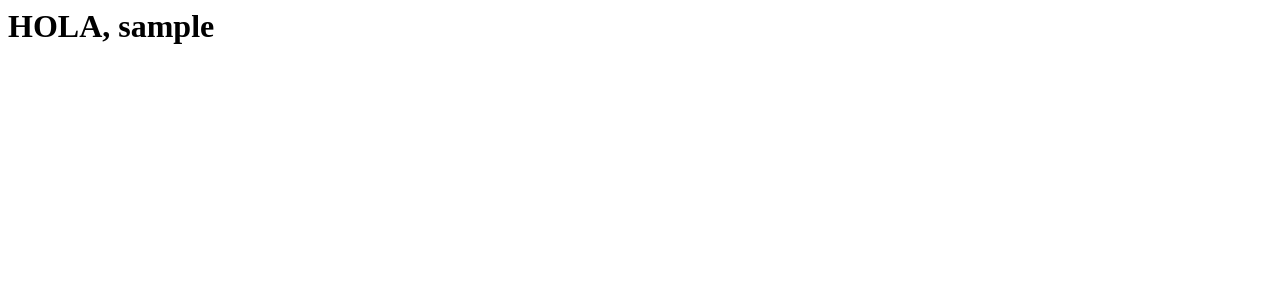
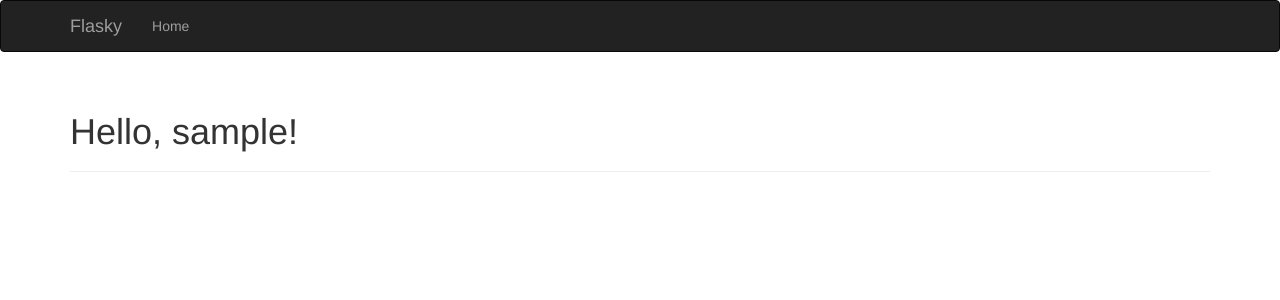
Before and after one commit to andesdevroot/FLASK_TEST_APP_1, a Flask app: a page that uses templates/user.html in a window 1280 px wide. Shown: the top 300 px of the page. Run offline with Flask 2, Linux system fonts and the light colour scheme; some libraries are stand-ins or nearby versions.

Commit message:
se importa bootstrap y se crea el primer template para la vista user

```diff
--- a/app.py
+++ b/app.py
@@ -1,9 +1,12 @@
 from flask import Flask, render_template
 from flask import make_response
 from flask import redirect
+from flask_bootstrap import Bootstrap
 
 
 app = Flask(__name__)
+Bootstrap(app)
+
 # decorator
 @app.route('/index')
 def index():
--- a/templates/user.html
+++ b/templates/user.html
@@ -1 +1,33 @@
-<h1>HOLA, {{ name}} </h1>
+{% extends "bootstrap/base.html" %}
+
+{% block title %}Flasky{% endblock %}
+
+{% block navbar %}
+
+<div class="navbar navbar-inverse" role="navigation">
+     <div class="container">
+            <div class="navbar-header">
+                <button type="button" class="navbar-toggle" data-toggle="collapse" data-target=".navbar-collapse">
+                    <span class="sr-only">Toggle navigation</span>
+                    <span class="icon-bar"></span>
+                    <span class="icon-bar"></span>
+                 <span class="icon-bar"></span>
+                </button>
+                <a class="navbar-brand" href="/">Flasky</a>
+</div>
+            <div class="navbar-collapse collapse">
+                <ul class="nav navbar-nav">
+                <li><a href="/">Home</a></li>
+                </ul>
+            </div>
+</div>
+</div>
+{% endblock %}
+
+{% block content %}
+<div class="container">
+    <div class="page-header">
+    <h1>Hello, {{ name }}!</h1>
+    </div>
+</div>
+{% endblock %}
```
Also changed, not shown: templates/base.html (added).
